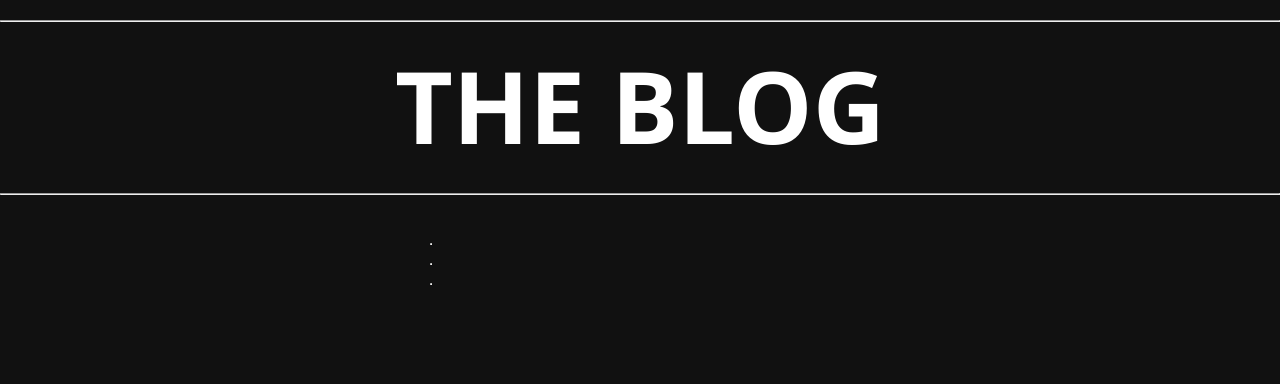
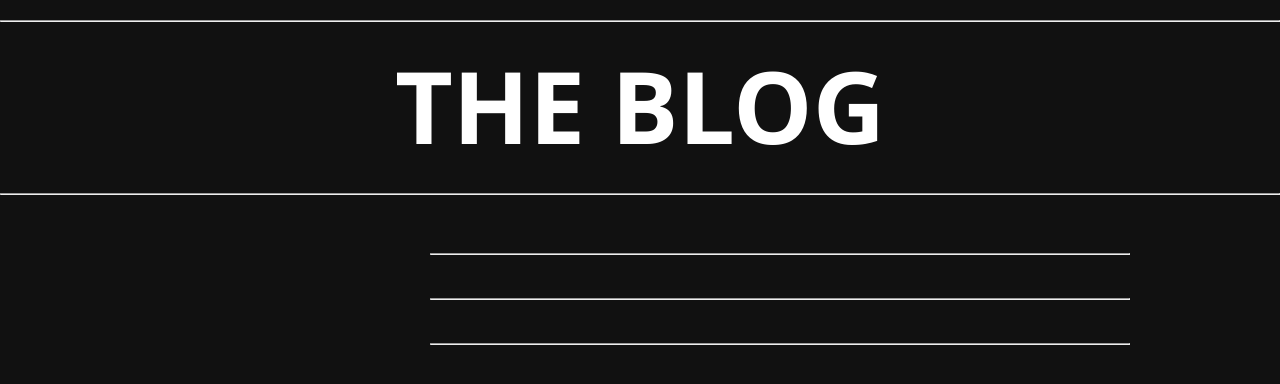
Before and after one commit to gemaquejr/angular-blog, an Angular app: page / in a window 1280 px wide. Shown: the top 384 px of the page. Built offline with nearby package versions, Linux system fonts and the light colour scheme.

Commit message:
adiciona estilo em small-card.component

```diff
--- a/src/app/components/small-card/small-card.component.css
+++ b/src/app/components/small-card/small-card.component.css
@@ -0,0 +1,25 @@
+.container_small-card {
+    width: 700px;
+    margin-bottom: 15px;
+}
+
+.container_small-card-content {
+    display: flex;
+    flex-direction: row;
+}
+
+.photo_small-card {
+    width: 200px;
+    min-width: 200px;
+    margin-right: 20px;
+}
+
+.title_small-card {
+    display: flex;
+    justify-content: center;
+    align-items: center;
+}
+
+.container_small-card_separator {
+    margin-top: 10px;
+}
```
